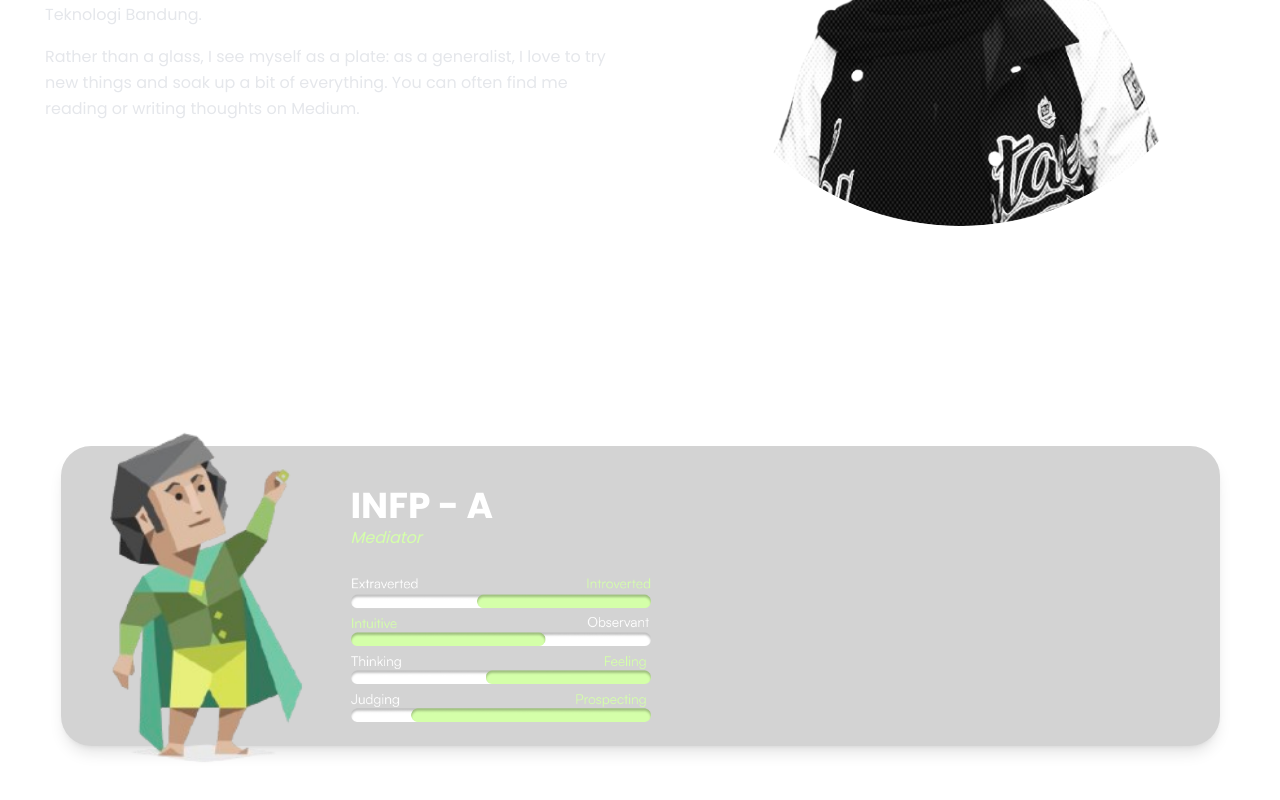
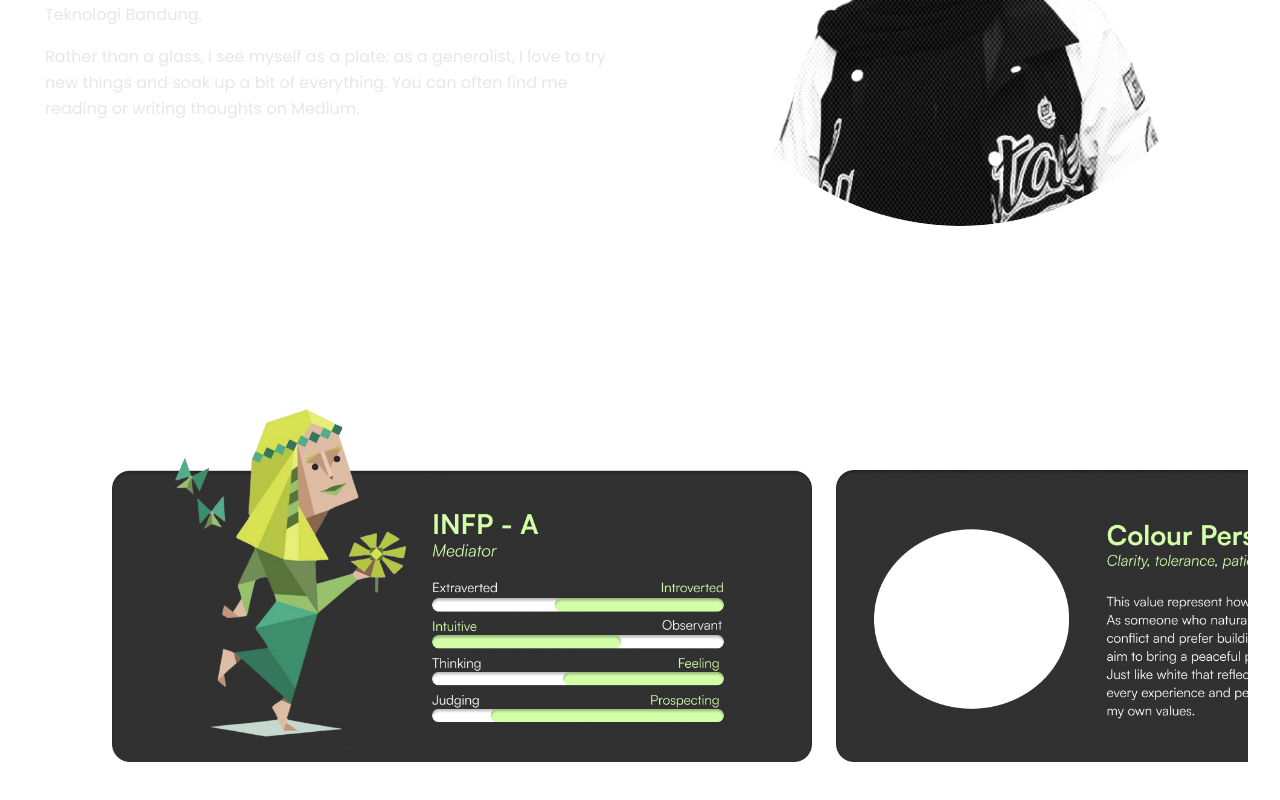
Before and after one commit to gitaa001/Online-Portofolio, a Next.js app: page / in a window 1280 px wide. Shown: the part 456-1256 px from the top of the page. Built offline with nearby package versions, Linux system fonts and the light colour scheme.

Commit message:
FEAT: add feature

```diff
--- a/src/app/globals.css
+++ b/src/app/globals.css
@@ -26,3 +26,12 @@ body {
   color: var(--foreground);
   font-family: var(--font-sans); /* uses Poppins */
 }
+
+.hide-scrollbar {
+  scrollbar-width: none; /* Firefox */
+  -ms-overflow-style: none; /* IE/Edge */
+}
+
+.hide-scrollbar::-webkit-scrollbar {
+  display: none; /* Chrome, Safari, Opera */
+}
--- a/src/app/page.tsx
+++ b/src/app/page.tsx
@@ -1,6 +1,7 @@
 'use client'
 
 import NavBar from '../components/nav-bar'
+import GtKM from '../components/gtkm-scroll'
 import Image from 'next/image'
 import { TypeAnimation } from 'react-type-animation'
 
@@ -8,8 +9,10 @@ const Page = () => {
   return (
     <div className="mt-8 text-white px-8">
       {/* Navbar */}
-      <div className="flex justify-center mb-10">
-        <NavBar />
+      <div className="sticky top-4 z-50 backdrop-blur-md">
+        <div className="flex justify-center mb-10">
+          <NavBar />
+        </div>
       </div>
 
       {/* Main Intro */}
@@ -43,15 +46,37 @@ const Page = () => {
           {/* Socmed icons */}
           <div className="flex items-center gap-5 mt-6">
             <a href="https://linkedin.com" target="_blank">
-              <Image src="/general/linkedin.png" alt="LinkedIn" width={24} height={24} className="hover:brightness-125 transition" />
+              <Image
+                src="/general/linkedin.png"
+                alt="LinkedIn"
+                width={24}
+                height={24}
+                className="hover:brightness-125 transition"
+              />
             </a>
             <a href="https://instagram.com" target="_blank">
-              <Image src="/general/instagram.png" alt="Instagram" width={24} height={24} className="hover:brightness-125 transition" />
+              <Image
+                src="/general/instagram.png"
+                alt="Instagram"
+                width={24}
+                height={24}
+                className="hover:brightness-125 transition"
+              />
             </a>
             <a href="https://github.com" target="_blank">
-              <Image src="/general/github.png" alt="GitHub" width={24} height={24} className="hover:brightness-125 transition" />
+              <Image
+                src="/general/github.png"
+                alt="GitHub"
+                width={24}
+                height={24}
+                className="hover:brightness-125 transition"
+              />
             </a>
-            <a href="https://medium.com" target="_blank" className="flex items-center gap-2 hover:brightness-125 transition">
+            <a
+              href="https://medium.com"
+              target="_blank"
+              className="flex items-center gap-2 hover:brightness-125 transition"
+            >
               <Image src="/general/medium.png" alt="Medium" width={100} height={100} />
             </a>
           </div>
@@ -70,42 +95,19 @@ const Page = () => {
       </div>
 
       {/* Section Title */}
-      <div className="flex justify-center mt-30">
-        <h2 className="text-white text-6xl font-semibold text-center">Get to Know Me</h2>
+      <div className="flex justify-center mt-25">
+        <h2 className="text-white text-6xl font-semibold text-center">
+          Get to Know Me
+        </h2>
       </div>
 
-      {/* MBTI Container */}
-      <div className="flex justify-center mt-10 px-4">
-        <div className="w-[1159px] h-[300px] bg-[rgba(80,80,80,0.25)] rounded-[30px] shadow-lg p-10 flex gap-10">
+      {/* Scrollable Horizontal Section */}
+      <div className="flex justify-center mt-5 ml-20">
+        <GtKM />
+      </div>
 
-          {/* MBTI Image */}
-          <div className="flex items-center">
-            <Image
-              src="/general/mbti.png"
-              alt="MBTI Character"
-              width={210}
-              height={352}
-              className="flex-shrink-0"
-            />
-          </div>
+      <div className="flex justify-center mt-50 ml-20">
 
-          {/* MBTI Info */}
-          <div className="text-[#D4FFA9]">
-            <h2 className="text-4xl font-semibold text-white">INFP - A</h2>
-            <p className="italic mb-6">Mediator</p>
-
-            {/* Progress Bars */}
-            <div className="flex items-center">
-            <Image
-              src="/general/bar.png"
-              alt="MBTI Character"
-              width={300}
-              height={250}
-              className="flex-shrink-0"
-            />
-          </div>
-          </div>
-        </div>
       </div>
     </div>
   )
--- /dev/null
+++ b/src/components/gtkm-scroll.tsx
@@ -0,0 +1,88 @@
+'use client'
+import { useRef, useEffect } from 'react'
+
+const GtKM = () => {
+  const scrollRef = useRef<HTMLDivElement>(null)
+  let isDown = false
+  let startX = 0
+  let scrollLeft = 0
+
+  useEffect(() => {
+    const slider = scrollRef.current
+    if (!slider) return
+
+    const mouseDown = (e: MouseEvent) => {
+      isDown = true
+      slider.classList.add('cursor-grabbing')
+      startX = e.pageX - slider.offsetLeft
+      scrollLeft = slider.scrollLeft
+    }
+
+    const mouseLeave = () => {
+      isDown = false
+      slider.classList.remove('cursor-grabbing')
+    }
+
+    const mouseUp = () => {
+      isDown = false
+      slider.classList.remove('cursor-grabbing')
+    }
+
+    const mouseMove = (e: MouseEvent) => {
+      if (!isDown) return
+      e.preventDefault()
+      const x = e.pageX - slider.offsetLeft
+      const walk = (x - startX) * 1.5 // scroll speed
+      slider.scrollLeft = scrollLeft - walk
+    }
+
+    slider.addEventListener('mousedown', mouseDown)
+    slider.addEventListener('mouseleave', mouseLeave)
+    slider.addEventListener('mouseup', mouseUp)
+    slider.addEventListener('mousemove', mouseMove)
+
+    return () => {
+      slider.removeEventListener('mousedown', mouseDown)
+      slider.removeEventListener('mouseleave', mouseLeave)
+      slider.removeEventListener('mouseup', mouseUp)
+      slider.removeEventListener('mousemove', mouseMove)
+    }
+  }, [])
+
+  return (
+    <div
+      ref={scrollRef}
+      className="overflow-x-auto flex snap-x snap-mandatory scroll-smooth space-x-6 cursor-grab select-none hide-scrollbar"
+    >
+      <div className="snap-start shrink-0 flex items-center justify-center w-[700px]">
+        <img
+          src="/general/mbti.png"
+          width={700}
+          height={500}
+          alt="MBTI"
+          className="rounded-xl"
+        />
+      </div>
+      <div className="snap-start shrink-0 flex items-end justify-center w-[700px]">
+        <img
+          src="/general/colpersona.png"
+          width={700}
+          height={300}
+          alt="Color Persona"
+          className="rounded-xl"
+        />
+      </div>
+      <div className="snap-start shrink-0 flex items-center justify-center w-[700px]">
+        <img
+          src="/general/mbti.png"
+          width={700}
+          height={500}
+          alt="MBTI Again"
+          className="rounded-xl"
+        />
+      </div>
+    </div>
+  )
+}
+
+export default GtKM
```
Also changed, not shown: public/general/colpersona.png (added), public/general/mbti.png.
